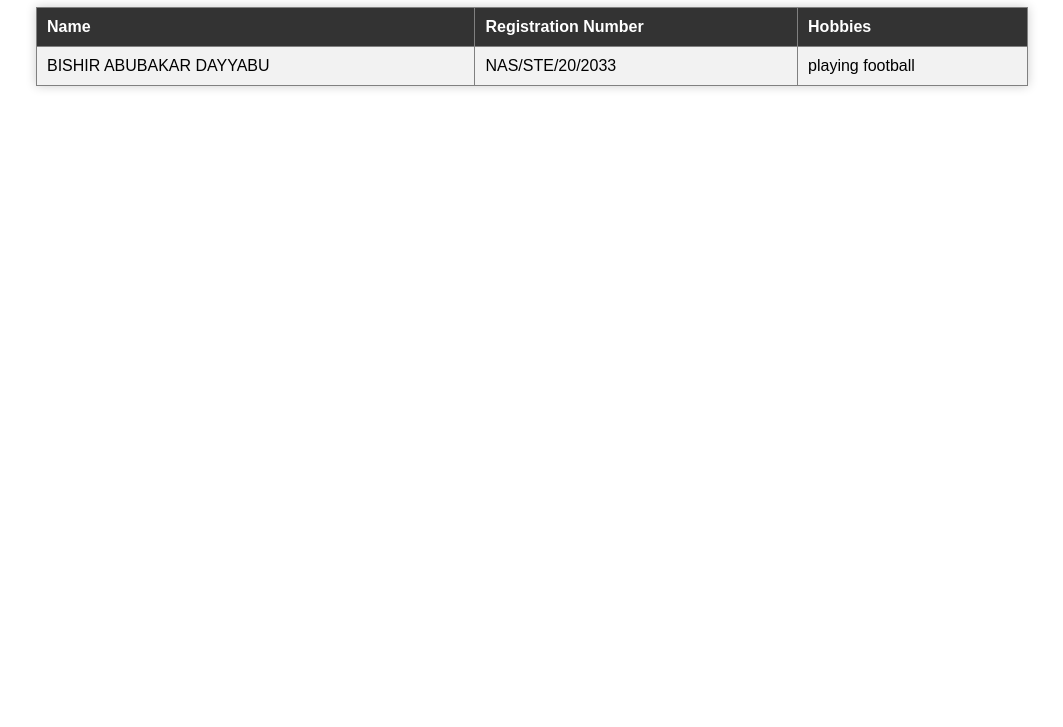
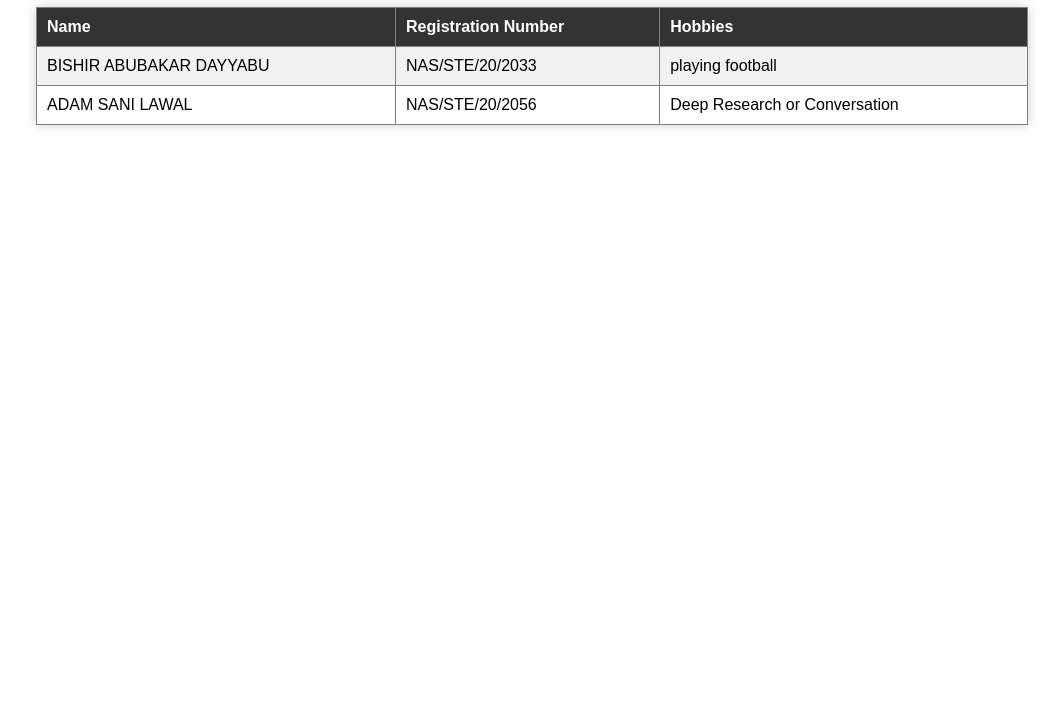
Before and after one commit to umargafia/Students-Infomations, a plain HTML site: page index.html in a window 1280 px wide. Shown: the part 73-800 px from the top of the page, without its empty margins (108-1171 px from the left). Drawn offline with Linux system fonts and the light colour scheme.

Commit message:
I added my information

```diff
--- a/index.html
+++ b/index.html
@@ -54,6 +54,11 @@
         <td>NAS/STE/20/2033</td>
         <td>playing football</td>
       </tr>
+      <tr>
+        <td>ADAM SANI LAWAL</td>
+        <td>NAS/STE/20/2056</td>
+        <td>Deep Research or Conversation</td>
+      </tr>
     </table>
   </body>
 </html>
```
